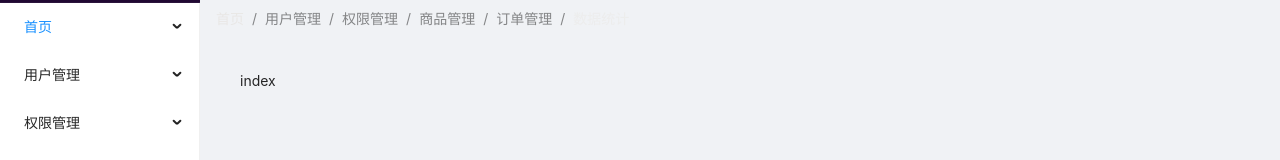
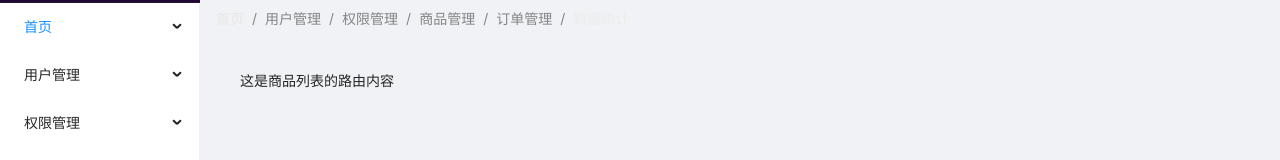
Before and after one commit to collisDarcy/React-commerce-platform, a React (Create React App) app: page /admin/category in a window 1280 px wide. Shown: the part 253-413 px from the top of the page. Built offline with nearby package versions, Linux system fonts and the light colour scheme; sample sign-in values are in the browser's storage.

Commit message:
Feature:update the category component

```diff
--- a/src/pages/Admin/index.jsx
+++ b/src/pages/Admin/index.jsx
@@ -71,7 +71,7 @@ class Admin extends Component {
                     <Route path="/admin/pro_classify" component={ProClassify} />
                     <Route path="/admin/charts" component={Charts} />
                     <Route path="/admin/order" component={Order} />
-                    <Redirect to="/admin/home" />
+                    <Redirect to="/admin/role" />
                   </Switch>
                 </Suspense>
               </div>
--- a/src/pages/Category/index.jsx
+++ b/src/pages/Category/index.jsx
@@ -1,9 +1,10 @@
 import React, { Component } from 'react'
 
+//这是商品列表的路由--category
 class Category extends Component {
   render() {
     return (
-      <div>index</div>
+      <div>这是商品列表的路由内容</div>
     )
   }
 }
--- a/src/pages/Role/index.jsx
+++ b/src/pages/Role/index.jsx
@@ -4,7 +4,7 @@ import React, { Component } from 'react'
 class Role extends Component {
   render() {
     return (
-      <div>Role</div>
+      <div>角色路由--登录的角色</div>
     )
   }
 }
```
